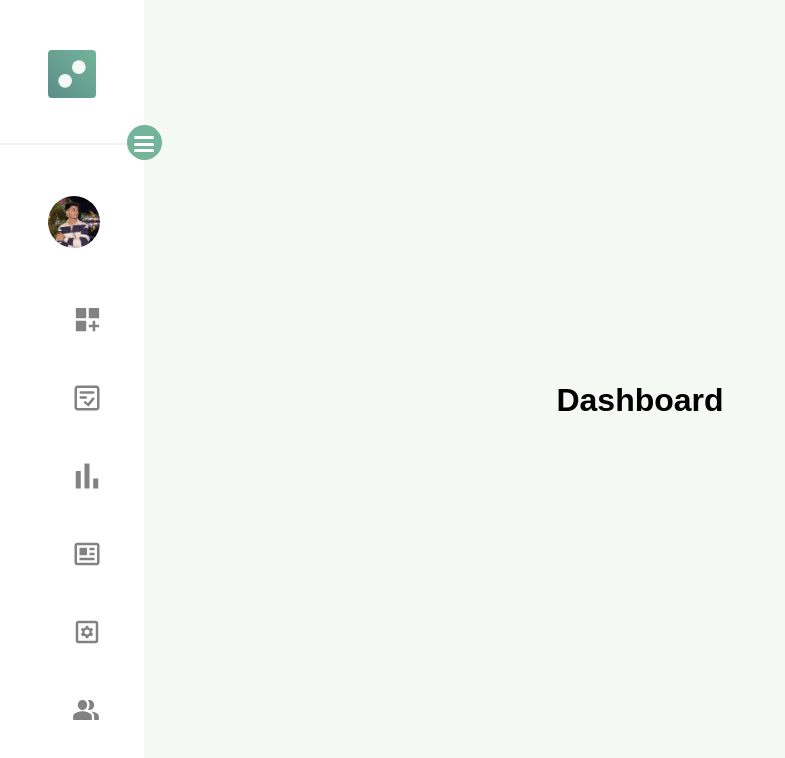
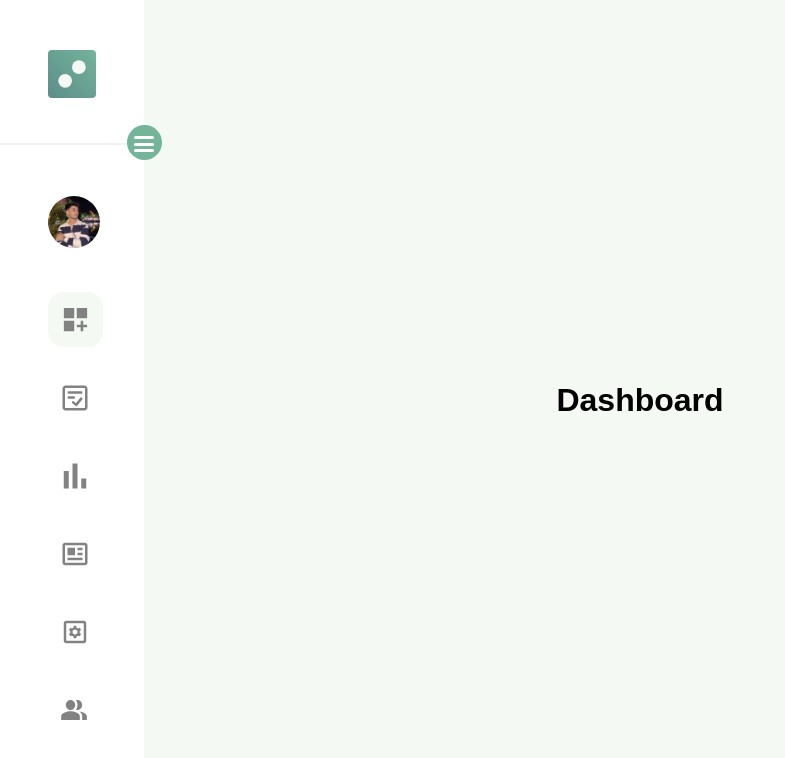
Before and after one commit to Pratim04/Hotel-Management-Dashboard, a React (Vite) app in the folder frontend/: page / in a window 1280 px wide. Shown: the top 758 px of the page, without its empty margins (0-785 px from the left). Built offline with nearby package versions, Linux system fonts and the light colour scheme; a web font is replaced by a local one.

Commit message:
improve alignment

```diff
--- a/frontend/src/components/Sidebar.scss
+++ b/frontend/src/components/Sidebar.scss
@@ -151,55 +151,52 @@ body {
 
         ul {
             display: flex;
-            align-items: flex-start;
-            justify-content: space-between;
+            align-items: center;
+            justify-content: flex-start;
             flex-direction: column;
             list-style: none;
             padding: 0;
             margin: 0;
-
 
             li {
                 display: flex;
                 align-items: center;
                 gap: 8px;
                 margin: 0.75rem 0;
-                padding: 0.75rem 7px;
+                padding: 0;
                 width: 100%;
                 border-radius: 1rem;
                 cursor: pointer;
-                padding: 0;
-
 
                 img {
                     pointer-events: none;
-                    padding: 0 1rem 0 0.5rem;
+                    padding: 0;
                 }
 
                 .nav-link {
                     height: 100%;
                     width: 100%;
-                    padding: 0.75rem 1rem;
+                    padding: 0.75rem;
                     text-decoration: none;
                     color: $darkGrey;
                     font-size: 20px;
                     display: flex;
-                    // justify-content: space-between;
                     align-items: center;
-                    // margin: 0 0 0 0;
+                    gap: 1rem;
                 }
             }
 
-            li.active {
+            .nav-link.active {
+
                 background-color: $veryLightGreen;
-
-                .nav-link {
-                    color: $green;
-                }
+                color: $green;
+                transition: 0.5s all;
+                border-radius: 1rem;
             }
 
-            li:hover {
+            .nav-link:hover {
                 background-color: $lightGrey;
+                border-radius: 1rem;
                 transition: 0.25s all;
             }
         }
@@ -213,6 +210,7 @@ body {
     .logoContainer.active {
         h2.title {
             opacity: 0;
+            // transition: 0.5s all;
         }
     }
 
@@ -237,14 +235,19 @@ body {
 
     .profileContainer {
         .profileContents {
-            opacity: 0;
+            display: none;
         }
     }
 
     .contentsContainer {
+        span {
+            display: none;
+        }
 
-        span {
-            opacity: 0;
+        .nav-link {
+            // justify-content: center;
+            padding: 0.75rem;
+            border-radius: 1rem;
         }
     }
 }
```
